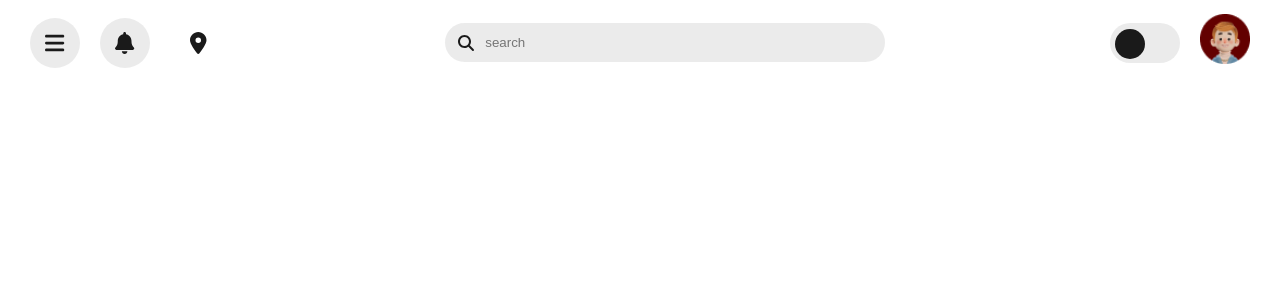
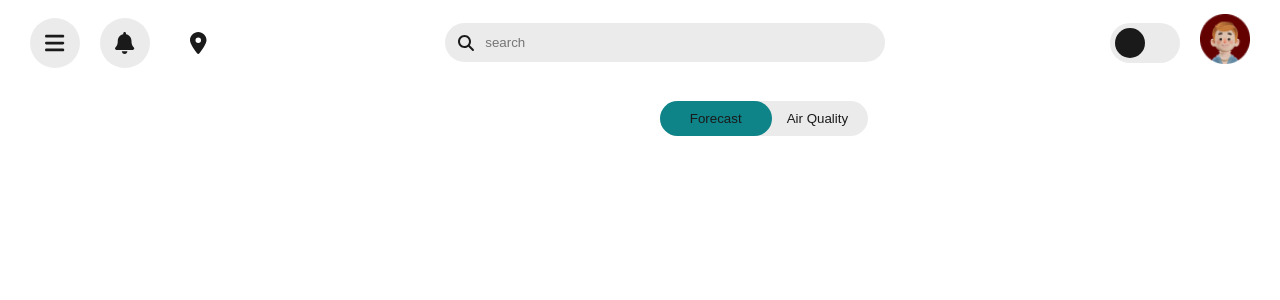
Before and after one commit to adenkesuma/weather-app, a React (Vite) app: page / in a window 1280 px wide. Shown: the top 300 px of the page. Built offline with nearby package versions, Linux system fonts and the light colour scheme.

Commit message:
create forecast link

```diff
--- a/src/App.css
+++ b/src/App.css
@@ -1,5 +1,10 @@
+.container {
+  height: 100vh;
+  width: 100%;
+  padding: 14px 30px;
+}
+
 .navbar {
-  padding: 14px 30px;
   display: flex;
   justify-content: space-between;
   align-items: center;
@@ -23,3 +28,7 @@
   border-radius: 30px;
   border: none;
 }
+
+.main {
+  margin-top: 30px;
+}
--- a/src/App.jsx
+++ b/src/App.jsx
@@ -5,6 +5,7 @@ import Notifications from './components/notifications/Notifications';
 import { FontAwesomeIcon } from '@fortawesome/react-fontawesome';
 import { faMagnifyingGlass } from '@fortawesome/free-solid-svg-icons';
 import DarkMode from './components/darkMode/DarkMode';
+import Forecast from './components/forecast/Forecast';
 
 function App() {
   const [location, setLocation] = useState('');
@@ -22,7 +23,9 @@ function App() {
   }
 
   return (
-    <div className="App">
+    <div className="container">
+
+      {/* navbar */}
       <nav className="navbar">
         {/* notifications */}
         <Notifications data={data}/>
@@ -43,6 +46,11 @@ function App() {
         {/* dark mode */}
         <DarkMode />
       </nav>
+
+      {/* forecast */}
+      <main className='main'>
+        <Forecast />
+      </main>
     </div>
   )
 }
--- a/src/components/darkMode/DarkMode.css
+++ b/src/components/darkMode/DarkMode.css
@@ -37,7 +37,7 @@
 
 .slider:before {
     background-color: var(--font-color);
-    bottom: 4px;
+    bottom: 5px;
     content: " ";
     height: 30px;
     width: 30px;
--- /dev/null
+++ b/src/components/forecast/Forecast.css
@@ -0,0 +1,48 @@
+.forecast {
+    width: 68.7%;
+    display: flex;
+    justify-content: space-between;
+    align-items: center;
+}
+
+.forecast__unordered {
+    display: flex;
+    justify-content: space-between;
+    align-items: center;
+    gap: 30px;
+}
+
+.forecast__list {
+    list-style: none;
+}
+
+.forecast__link {
+    font-style: normal;
+    text-decoration: none;
+    color: #fff;
+}
+
+.forecast__button-box {
+    display: flex;
+    justify-content: space-between;
+    align-items: center;
+}
+
+.forecast__button {
+    padding: 10px 30px;
+    border: none;
+    background-color: var(--background-gradient);
+    color: var(--font-color);
+    border-radius: 30px;
+}
+
+.forecast__button:first-child {
+    margin-right: -30px;
+    background-color: #0E8388;
+    z-index: 9999;
+}
+
+.forecast__button:last-child {
+    padding-left: 45px;
+    padding-right: 20px;
+}
--- /dev/null
+++ b/src/components/forecast/Forecast.jsx
@@ -0,0 +1,26 @@
+import './Forecast.css';
+
+const Forecast = () => {
+    return (
+        <div className="forecast">
+            <ul className='forecast__unordered'>
+                <li className='forecast__list'>
+                    <a className='forecast__link' href="#">Today</a>
+                </li>
+                <li className='forecast__list'>
+                    <a className='forecast__link' href="#">Tomorrow</a>
+                </li>
+                <li className='forecast__list'>
+                    <a className='forecast__link' href="#">Next 7 days</a>
+                </li>
+            </ul>
+
+            <div className='forecast__button-box'>
+                <button className='forecast__button '>Forecast</button>
+                <button className='forecast__button'>Air Quality</button>
+            </div>
+        </div>
+    )
+}
+
+export default Forecast;
```
